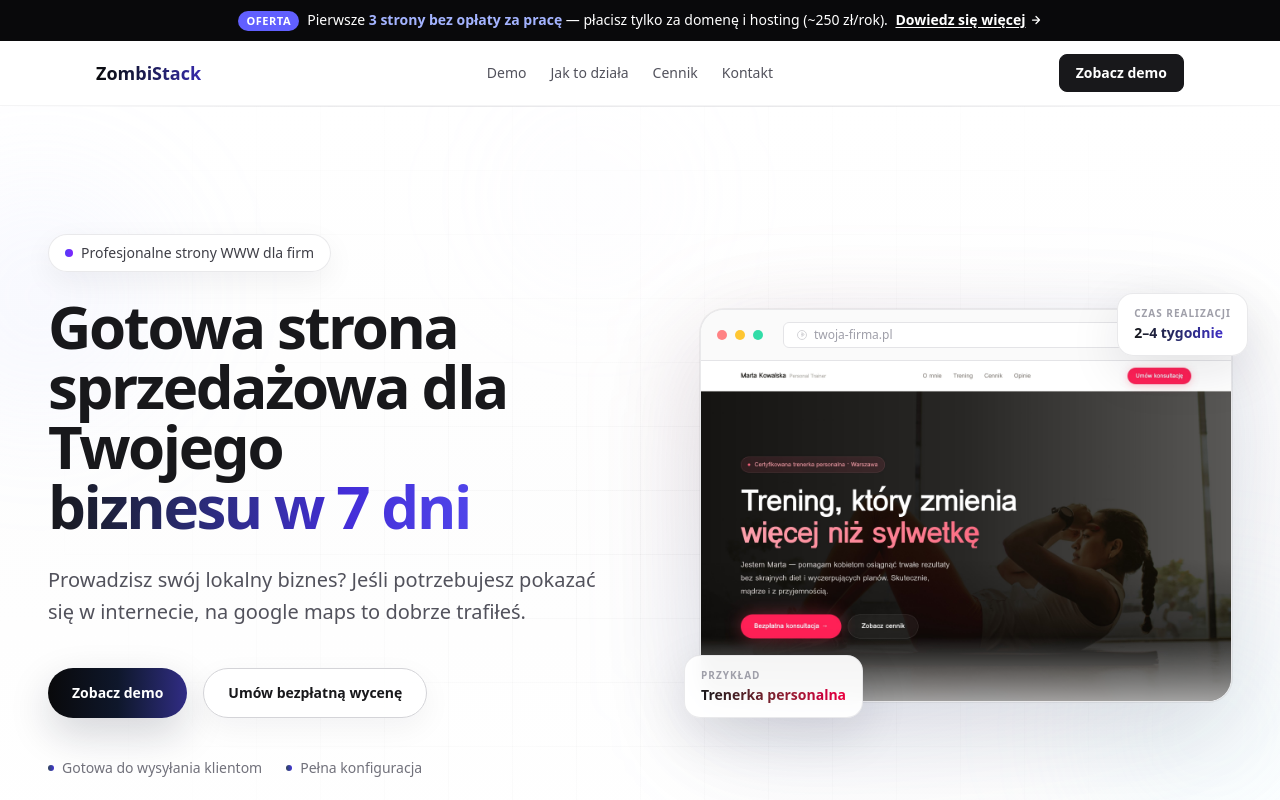
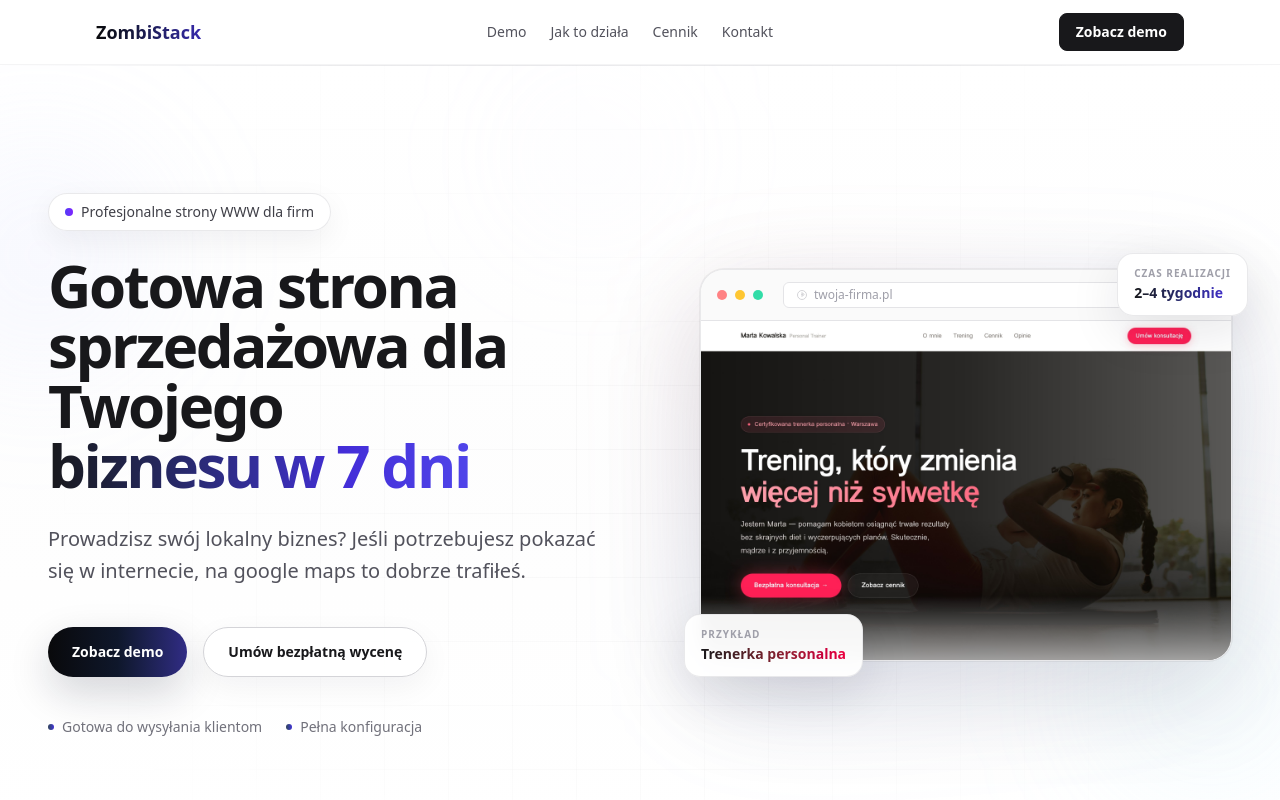
Before and after one commit to zombinator1/ZombiStackPortfolio, a Next.js app: page / in a window 1280 px wide. Shown: the top 800 px of the page. Built offline with nearby package versions, Linux system fonts and the light colour scheme; no server answers.

Commit message:
remove banner

```diff
--- a/src/app/(site)/layout.tsx
+++ b/src/app/(site)/layout.tsx
@@ -1,11 +1,9 @@
 import { SiteHeader } from '@/components/layout/site-header';
 import { SiteFooter } from '@/components/layout/site-footer';
-import { AnnouncementBanner } from '@/components/layout/announcement-banner';
 
 export default function SiteLayout({ children }: { children: React.ReactNode }) {
   return (
     <>
-      <AnnouncementBanner />
       <SiteHeader />
       <main>{children}</main>
       <SiteFooter />
--- a/src/components/layout/announcement-banner.tsx
+++ /dev/null
@@ -1,23 +0,0 @@
-import Link from 'next/link';
-
-export function AnnouncementBanner() {
-  return (
-    <div className="relative z-50 bg-zinc-950 px-4 py-2.5 text-center text-sm text-white">
-      <span className="mr-2 inline-block rounded-full bg-indigo-500 px-2 py-0.5 text-[11px] font-semibold uppercase tracking-wider text-white">
-        Oferta
-      </span>
-      Pierwsze{' '}
-      <span className="font-semibold text-indigo-300">3 strony bez opłaty za pracę</span>
-      {' '}— płacisz tylko za domenę i hosting (~250 zł/rok).{' '}
-      <Link
-        href="/#cennik"
-        className="ml-1 inline-flex items-center gap-1 font-semibold text-white underline underline-offset-2 hover:text-indigo-200 transition-colors"
-      >
-        Dowiedz się więcej
-        <svg width="12" height="12" viewBox="0 0 24 24" fill="none" stroke="currentColor" strokeWidth="2.5" strokeLinecap="round" strokeLinejoin="round">
-          <path d="M5 12h14M12 5l7 7-7 7" />
-        </svg>
-      </Link>
-    </div>
-  );
-}
```
